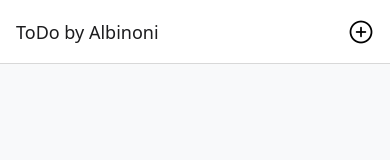
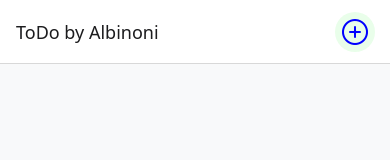
Before and after one commit to Fevine/ToDo_Expo, a React Native app: screen / in a window 390 px wide. Shown: the top 160 px of the page. Built offline with nearby package versions, Linux system fonts and the light colour scheme.

Commit message:
Fixed android problem

```diff
--- a/app.json
+++ b/app.json
@@ -19,10 +19,16 @@
       "adaptiveIcon": {
         "foregroundImage": "./assets/adaptive-icon.png",
         "backgroundColor": "#ffffff"
-      }
+      },
+      "package": "com.albinoni.ToDoAppStratch"
     },
     "web": {
       "favicon": "./assets/favicon.png"
+    },
+    "extra": {
+      "eas": {
+        "projectId": "ae4ab573-3407-4d6d-92e7-8101b5ddd53c"
+      }
     }
   }
 }
--- a/mainRoute.jsx
+++ b/mainRoute.jsx
@@ -1,12 +1,11 @@
-import React from 'react';
 import { Ionicons } from '@expo/vector-icons';
-import { TouchableOpacity } from 'react-native';
 import { NavigationContainer } from '@react-navigation/native';
 import { createNativeStackNavigator } from '@react-navigation/native-stack';
+import { StyleSheet, TouchableOpacity } from 'react-native';
+import { useTodos } from './src/Context/TodoContext';
 import AddTodoScreen from './src/Screens/AddTodo';
 import HomeScreen from './src/Screens/Home';
 import DetailScreen from './src/Screens/ToDoDetail';
-import { useTodos } from './src/Context/TodoContext';
 
 const Stack = createNativeStackNavigator();
 
@@ -27,8 +26,8 @@ export default function MainRoute() {
           options={({ navigation }) => ({
             title: 'ToDo by Albinoni',
             headerRight: () => (
-              <TouchableOpacity onPress={() => navigation.navigate('AddTodo')} style={{ marginRight: 15 }}>
-                <Ionicons name="add-circle-outline" size={28} color="black" />
+              <TouchableOpacity onPress={() => navigation.navigate('AddTodo')} style={styles.addBtn}>
+                <Ionicons name="add-circle-outline" size={32} color="blue" />
               </TouchableOpacity>
             ),
           })}
@@ -59,3 +58,15 @@ export default function MainRoute() {
     </NavigationContainer>
   );
 }
+
+const styles = StyleSheet.create({
+  addBtn: {
+    width: 40,
+    height: 40,
+    marginRight: 15,
+    justifyContent: 'center',
+    alignItems: 'center',
+    backgroundColor: 'rgba(38, 241, 48, 0.1)',
+    borderRadius: 20,
+  }
+});
--- a/src/Screens/AddTodo.jsx
+++ b/src/Screens/AddTodo.jsx
@@ -1,7 +1,7 @@
 import { StyleSheet, Text, View, TextInput, Button } from 'react-native';
 import React, { useState } from 'react';
 import { useTodos } from '../Context/TodoContext';
-import { v4 as uuidv4 } from 'uuid';
+import uuid from 'react-native-uuid';
 
 const AddTodoScreen = ({ navigation }) => {
 
@@ -14,7 +14,7 @@ const AddTodoScreen = ({ navigation }) => {
     if (title.trim() && content.trim()) {
       // Save the new todo (You can implement AsyncStorage or Context API here)
       setTodos([...Todos, {
-        id: uuidv4(),
+        id: uuid.v4(),
         title,
         content,
       }])
```
Also changed, not shown: eas.json (added, +24 -0 lines), package.json (+12 -11 lines), 44 other files (tests, documents, lock files or other folders).
